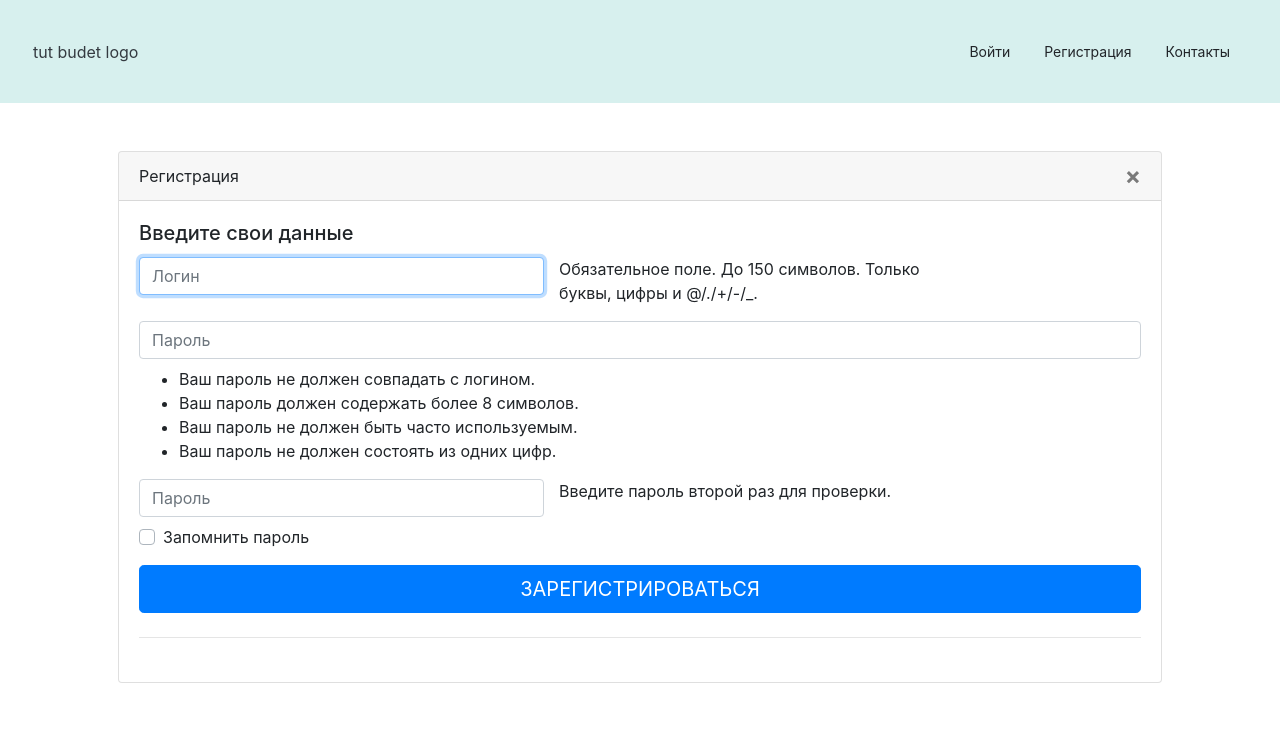
After one commit to tonegrep/bigbrother, a Django app: page /signup/ in a window 1280 px wide. The commit adds this page. Shown: the top 730 px of the page. Run offline with Django 3.2, Linux system fonts and the light colour scheme; some libraries are stand-ins or nearby versions.

Commit message:
signup added, login improvements

```diff
--- a/bigbrother/templates/base.html
+++ b/bigbrother/templates/base.html
@@ -19,8 +19,8 @@
 
               {% else %}
               <a class="btn btn-sm py-3 px-3" href="/accounts/login">Войти</a>
+              <a class="btn btn-sm py-3 px-3" href="/signup">Регистрация</a>
               {% endif %}
-              <a class="btn btn-sm py-3 px-3" href="/">Главная</a>
               <a class="btn btn-sm py-3 px-3" href="#">Контакты</a>
             </div>
           </div>
--- /dev/null
+++ b/bigbrother/templates/registration/signup.html
@@ -0,0 +1,51 @@
+{% extends "base.html" %}
+{% block content %}
+{% if form.errors %}
+<p>Что-то не так, попробуйте еще раз.</p>
+{% endif %}
+
+{% if next %}
+    {% if user.is_authenticated %}
+    <p>У вашего аккаунта нет доступа к этой странице. Чтобы продолжить,
+    залогиньтесь в роли пользователя с соответствующими полномочиями.</p>
+    {% else %}
+    <p>Залогиньтесь,чтобы продолжить.</p>
+    {% endif %}
+{% endif %}
+<div class="container p-5">
+        <div class="card card-signin">
+          <div class="card-header">
+            Регистрация
+            <button type="button" class="close" data-dismiss="card" aria-label="Close" href="/">
+                <span aria-hidden="true">&times;</span>
+            </button>
+          </div>
+          <div class="card-body">
+            <h5 class="card-title">Введите свои данные</h5>
+            <form class="form-signin" method="post" action="{% url 'signup' %}">
+                {% csrf_token %}
+                <div class="container row mb-2">
+                    <input type="login" id="id_username" name="username" class="form-control col-5" placeholder="Логин" required autofocus>
+                    <label class="helptext col-5">Обязательное поле. До 150 символов. Только буквы, цифры и @/./+/-/_.</label>
+                </div>
+                <input type="password" id="id_password1" name="password1" class="form-control mb-2" placeholder="Пароль" required>
+                <ul>
+                    <li>Ваш пароль не должен совпадать с логином.</li>
+                    <li>Ваш пароль должен содержать более 8 символов.</li>
+                    <li>Ваш пароль не должен быть часто используемым.</li>
+                    <li>Ваш пароль не должен состоять из одних цифр.</li></ul>
+                <div class="container row mb-2">
+                    <input type="password" id="id_password2" name="password2" class="form-control col-5" placeholder="Пароль" required>
+                    <label class="helptext col-5">Введите пароль второй раз для проверки.</label>
+                </div>
+                <div class="custom-control custom-checkbox mb-3">
+                    <input type="checkbox" class="custom-control-input" id="customCheck1">
+                    <label class="custom-control-label" for="customCheck1">Запомнить пароль</label>
+                </div>
+                <button class="btn btn-lg btn-primary btn-block text-uppercase" type="submit" value="signup">Зарегистрироваться</button>
+                <hr class="my-4">
+            </form>
+          </div>
+        </div>
+</div>
+{% endblock content %}
--- a/bigbrother/urls.py
+++ b/bigbrother/urls.py
@@ -16,11 +16,12 @@ Including another URLconf
 from django.contrib import admin
 from django.urls import include, path
 from devices.views import DeviceView
-from .views import HomeView
+from .views import HomeView, SignUpView
 
 urlpatterns = [
     path('admin/', admin.site.urls),
     path('accounts/', include('django.contrib.auth.urls')),
+    path('signup/', SignUpView.as_view(), name='signup'),
     path('devices/', DeviceView.as_view(), name='devices'),
     path('', HomeView.as_view(), name='home'),
 ]
--- a/bigbrother/views.py
+++ b/bigbrother/views.py
@@ -1,6 +1,23 @@
-from django.shortcuts import render
+from django.shortcuts import render, redirect
 from django.http import HttpResponse
 from django.views.generic import TemplateView
+from django.contrib.auth.forms import UserCreationForm
+from django.contrib.auth import login, authenticate
+
+class SignUpView(TemplateView):
+    def post(self, request):
+        form = UserCreationForm(request.POST)
+        if form.is_valid():
+            form.save()
+            username = form.cleaned_data.get('username')
+            raw_password = form.cleaned_data.get('password1')
+            user = authenticate(username=username, password=raw_password)
+            login(request, user)
+            return redirect('/')
+        return render(request, 'registration/signup.html', {'form': form})
+    def get(self, request, *args, **kwargs):
+        form = UserCreationForm()
+        return render(request, 'registration/signup.html', {'form': form})
 
 class HomeView(TemplateView):
     template_name = 'home.html'
```
Also changed, not shown: bigbrother/templates/registration/login.html (+8 -18 lines).
